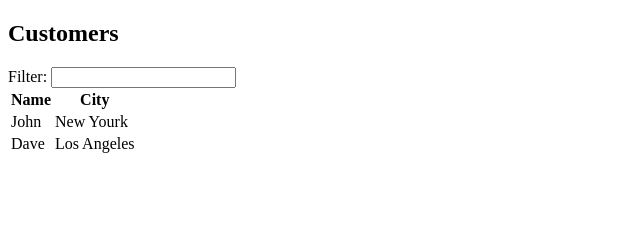
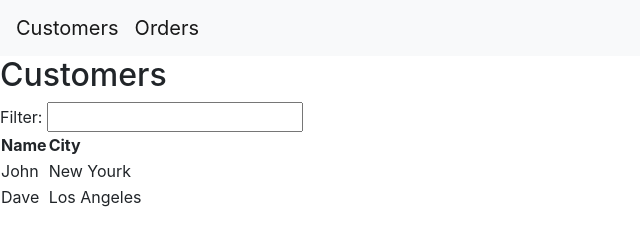
Before and after one commit to Edigleison/cursoAngularJS, a plain HTML site: page index.html in a window 1280 px wide. Shown: the whole page, without its empty margins (0-640 px from the left). Drawn offline with nearby package versions, Linux system fonts and the light colour scheme.

Commit message:
add bootstrap

```diff
--- a/index.html
+++ b/index.html
@@ -2,13 +2,20 @@
 <html ng-app="customersApp">
 <head>
     <title>Customers App</title>
+	<link rel="stylesheet" href="https://maxcdn.bootstrapcdn.com/bootstrap/4.0.0/css/bootstrap.min.css" integrity="sha384-Gn5384xqQ1aoWXA+058RXPxPg6fy4IWvTNh0E263XmFcJlSAwiGgFAW/dAiS6JXm" crossorigin="anonymous">
 </head>
 <body>
+    <nav class="navbar navbar-expand-lg navbar-light bg-light">
+        <a class="navbar-brand" href="/">Customers</a>
+        <a class="navbar-brand" href="/">Orders</a>
+    </nav>
+
     <div ng-view>
 
     </div>
 	<script src="scripts/angular.js"></script>
     <script src="scripts/angular-route.js"></script>
+	<script src="https://maxcdn.bootstrapcdn.com/bootstrap/4.0.0/js/bootstrap.min.js" integrity="sha384-JZR6Spejh4U02d8jOt6vLEHfe/JQGiRRSQQxSfFWpi1MquVdAyjUar5+76PVCmYl" crossorigin="anonymous"></script>
 
     <script src="app/app.js"></script>
     <script src="app/controllers/customer.app.js"></script>
```
